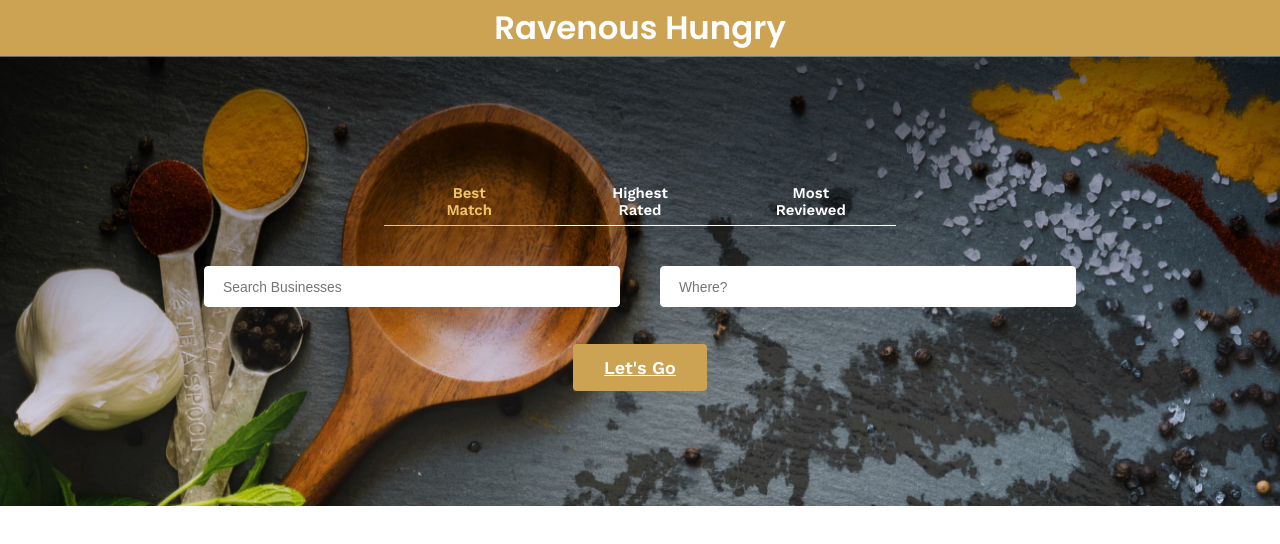
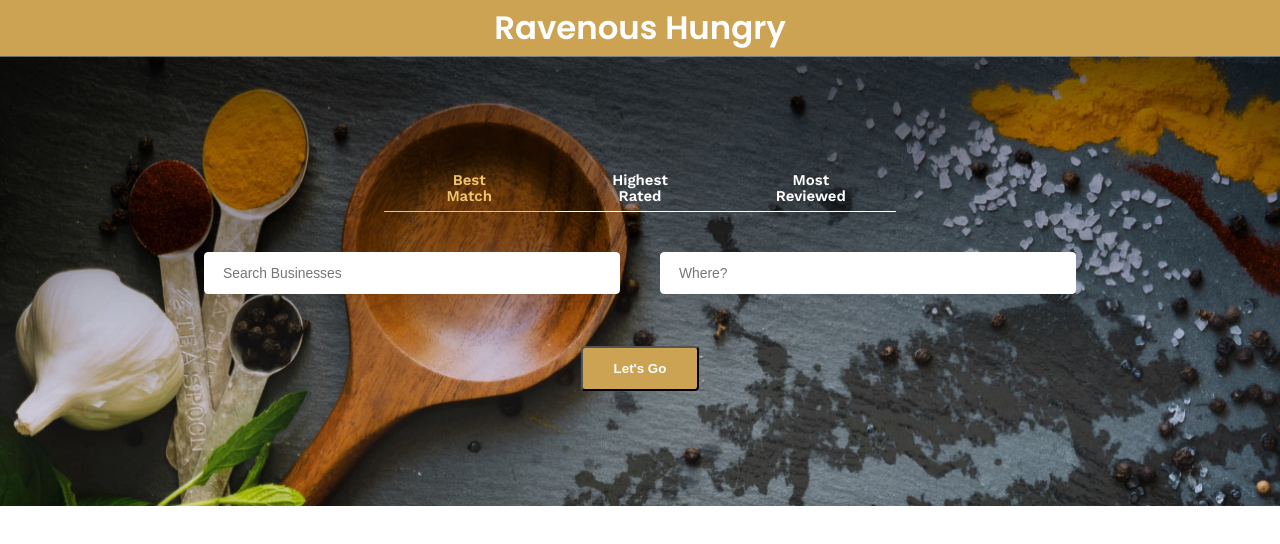
Before and after one commit to StyvenSoft/ravenous-hungry, a React (Create React App) app: page / in a window 1280 px wide. Shown: the top 544 px of the page. Built offline with nearby package versions, Linux system fonts and the light colour scheme.

Commit message:
Update input submit SearchBar

```diff
--- a/src/components/SearchBar/SearchBar.css
+++ b/src/components/SearchBar/SearchBar.css
@@ -61,7 +61,7 @@
     text-align: center;
   }
 
-  .SearchBar-submit a {
+  .SearchBar-submit input {
     border-radius: 4px;
     padding: .72rem 1.7rem;
     background-color: #cca353;
@@ -70,7 +70,7 @@
     transition: background-color .5s;
   }
 
-  .SearchBar-submit a:hover {
+  .SearchBar-submit input:hover {
     cursor: pointer;
     background-color: #a7874b;
   }
--- a/src/components/SearchBar/SearchBar.js
+++ b/src/components/SearchBar/SearchBar.js
@@ -69,7 +69,8 @@ class SearchBar extends React.Component {
                 <input placeholder="Where?" onChange={this.handleLocationChange} />
             </div>
             <div className="SearchBar-submit">
-                <a href="www.#.com" onClick={this.handleSearch}>Let's Go</a>
+                {/* <a href="www.#.com" onClick={this.handleSearch}>Let's Go</a> */}
+                <input type="submit" onClick={this.handleSearch} value="Let's Go" />
             </div>
         </div>
     )
```
